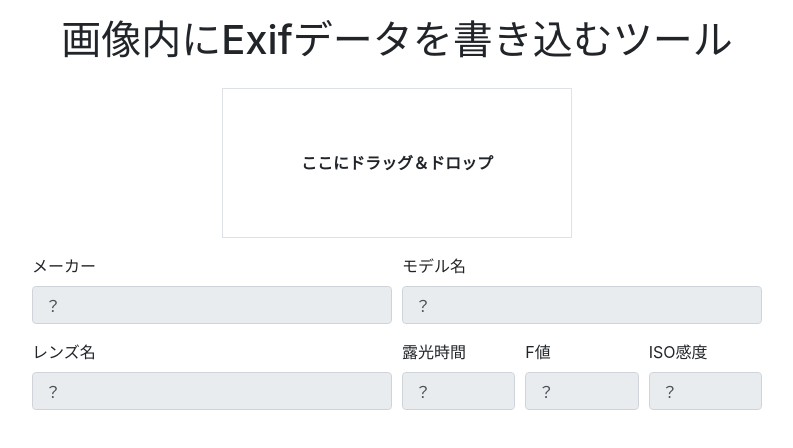
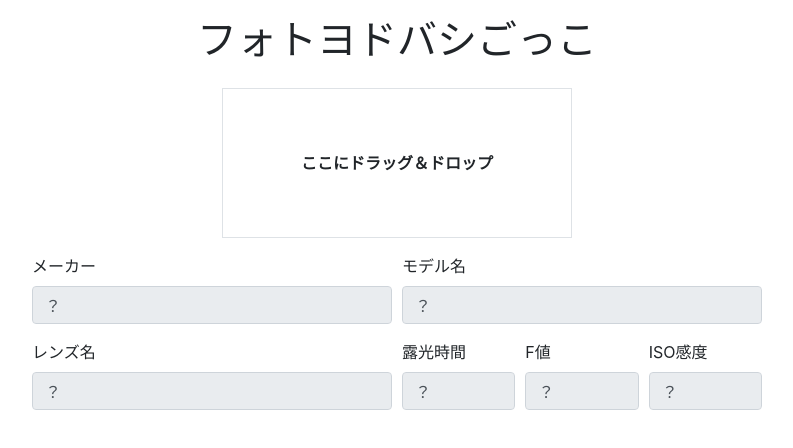
Before and after one commit to YSRKEN/metadata-printing-tool, a React (Create React App) app: page / in a window 1280 px wide. Shown: the top 448 px of the page, without its empty margins (243-1036 px from the left). Built offline with nearby package versions, Linux system fonts and the light colour scheme.

Commit message:
[change] タイトルを変更

```diff
--- a/public/index.html
+++ b/public/index.html
@@ -11,7 +11,7 @@
     />
     <link rel="apple-touch-icon" href="%PUBLIC_URL%/logo192.png" />
     <link rel="manifest" href="%PUBLIC_URL%/manifest.json" />
-    <title>画像内にExifデータを書き込むツール</title>
+    <title>フォトヨドバシごっこ</title>
   </head>
   <body>
     <noscript>You need to enable JavaScript to run this app.</noscript>
--- a/src/App.tsx
+++ b/src/App.tsx
@@ -343,7 +343,7 @@
     <Container>
       <Row className="my-3">
         <Col>
-          <h1 className="text-center">画像内にExifデータを書き込むツール</h1>
+          <h1 className="text-center">フォトヨドバシごっこ</h1>
         </Col>
       </Row>
       <Row className="my-3">
```
